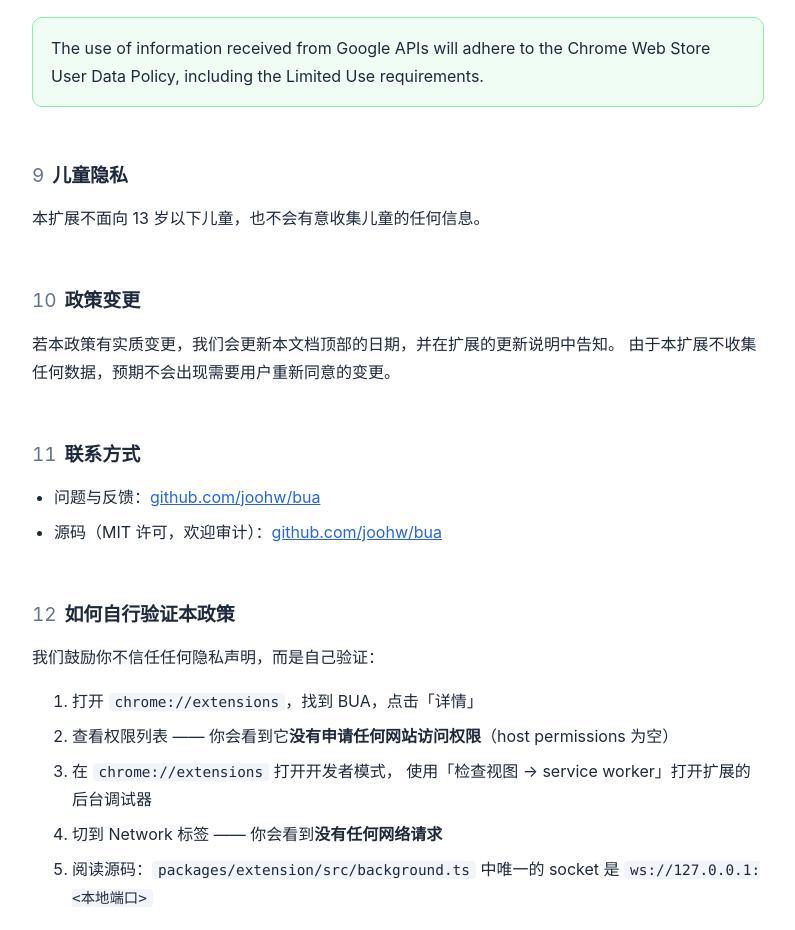
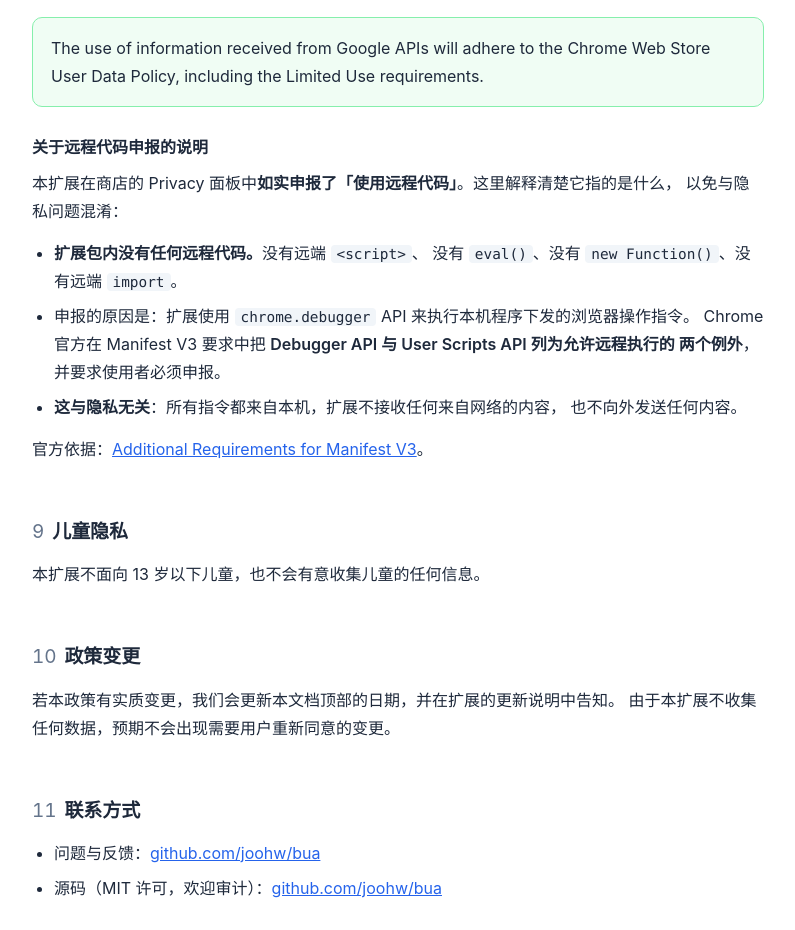
Before and after one commit to joohw/bua, a browser extension: page docs/privacy.html in a window 1280 px wide. Shown: the part 2885-3815 px from the top of the page, without its empty margins (242-1037 px from the left). Drawn offline with Linux system fonts and the light colour scheme.

Commit message:
docs(store): hosted privacy policy URL, plus a remote-code note in the policy itself
The dashboard will not accept an uploaded policy file, so the URL is now the deliverable and is recorded in the README and submission checklist.

The policy gains a short section explaining the remote-code declaration. A reviewer reading the privacy page will otherwise wonder why an extension that makes no network requests declares remote code; the answer is that chrome.debugger itself is one of the two APIs Chrome permits for remote execution, and that declaring it is mandatory. Stating this on the privacy page keeps the three things the store requires to agree - policy text, dashboard form, actual behaviour - visibly consistent.

Process note: the append to the markdown policy was made with PowerShell Add-Content, which introduced CRLF into a repository standardised on LF. Caught and normalised. Non-ASCII files should not be edited in place through the shell; this has now bitten three times.

```diff
--- a/docs/privacy.html
+++ b/docs/privacy.html
@@ -226,6 +226,31 @@
     </p>
   </div>
 
+  <h3>关于远程代码申报的说明</h3>
+  <p>
+    本扩展在商店的 Privacy 面板中<strong>如实申报了「使用远程代码」</strong>。这里解释清楚它指的是什么，
+    以免与隐私问题混淆：
+  </p>
+  <ul>
+    <li>
+      <strong>扩展包内没有任何远程代码。</strong>没有远端 <code>&lt;script&gt;</code>、
+      没有 <code>eval()</code>、没有 <code>new Function()</code>、没有远端 <code>import</code>。
+    </li>
+    <li>
+      申报的原因是：扩展使用 <code>chrome.debugger</code> API 来执行本机程序下发的浏览器操作指令。
+      Chrome 官方在 Manifest V3 要求中把 <strong>Debugger API 与 User Scripts API 列为允许远程执行的
+      两个例外</strong>，并要求使用者必须申报。
+    </li>
+    <li>
+      <strong>这与隐私无关</strong>：所有指令都来自本机，扩展不接收任何来自网络的内容，
+      也不向外发送任何内容。
+    </li>
+  </ul>
+  <p>
+    官方依据：<a href="https://developer.chrome.com/docs/webstore/program-policies/mv3-requirements">Additional
+    Requirements for Manifest V3</a>。
+  </p>
+
   <h2><span class="num">9</span>儿童隐私</h2>
   <p>本扩展不面向 13 岁以下儿童，也不会有意收集儿童的任何信息。</p>
 
```
Also changed, not shown: packages/extension/store/privacy-policy.md (+12 -0 lines), packages/extension/store/submission-checklist.md (+10 -4 lines), packages/extension/store/README.md.
